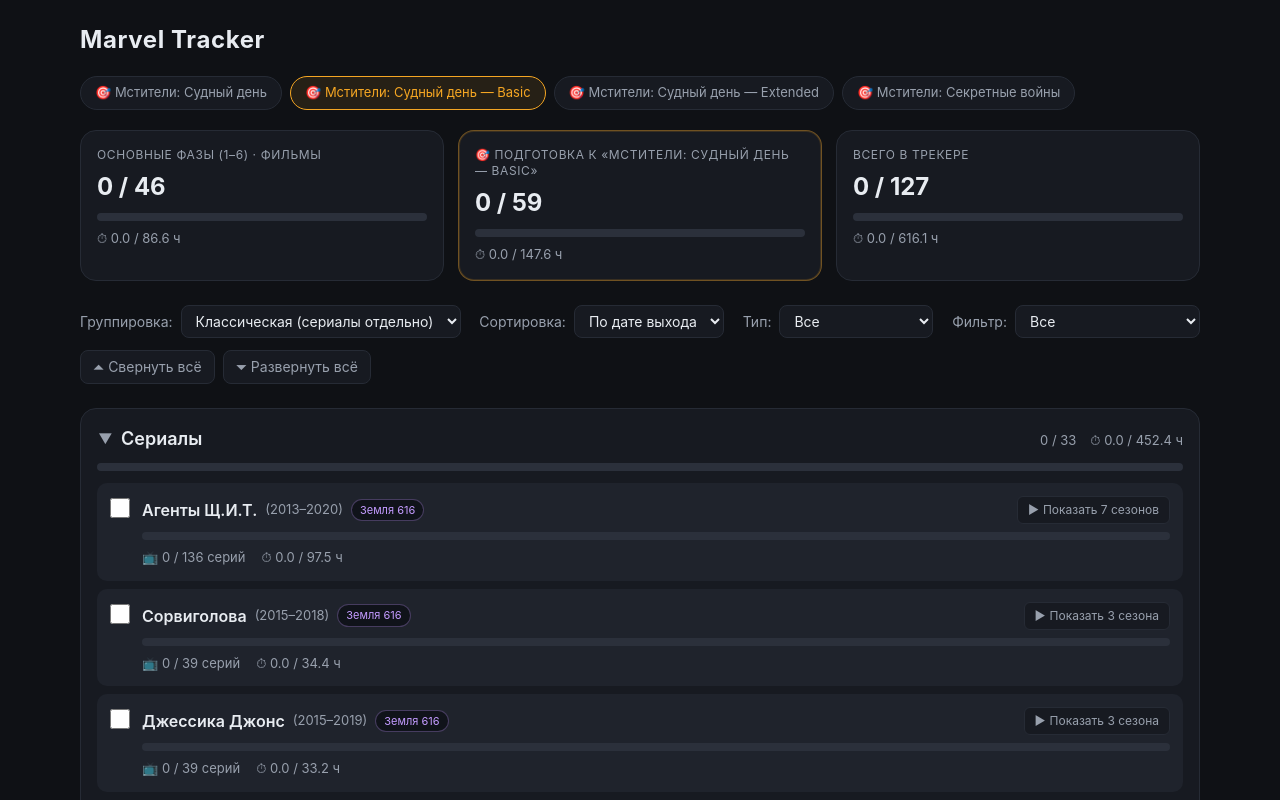
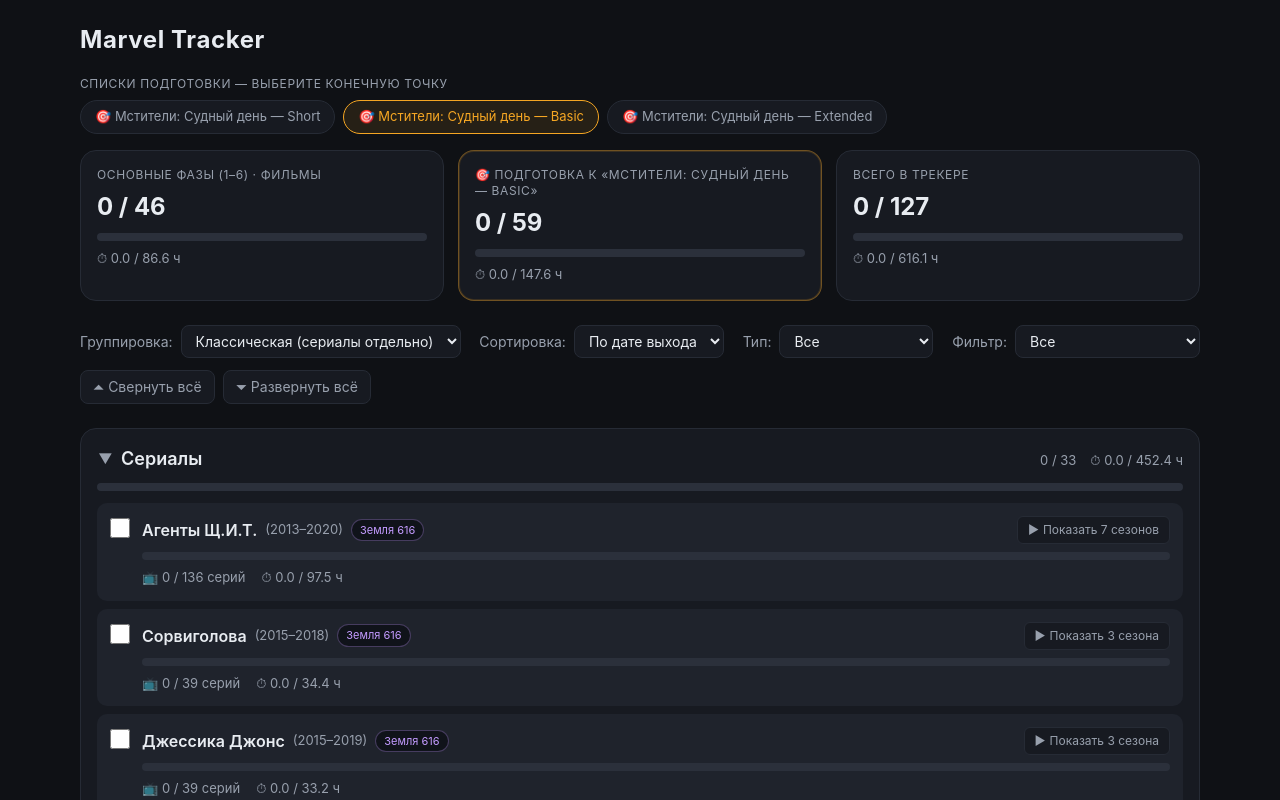
Before and after one commit to JuliettaLynx/marvel-tracker, a React (Vite) app: page / in a window 1280 px wide. Shown: the top 800 px of the page. Built offline with nearby package versions, Linux system fonts and the light colour scheme.

Commit message:
ui: prep tabs (caption & wrap)

```diff
--- a/src/components/PrepTabs.jsx
+++ b/src/components/PrepTabs.jsx
@@ -1,7 +1,7 @@
 import { PREP_SETS } from '../data/marvelData'
 
 const TAB =
-  'cursor-pointer whitespace-nowrap rounded-full border border-[#262b35] bg-[#171a21] px-3.5 py-1.5 text-[13px] text-[#98a0ad] transition-colors hover:border-[#f5a623]/50 hover:text-[#e8ecf1]'
+  'cursor-pointer rounded-full border border-[#262b35] bg-[#171a21] px-3.5 py-1.5 text-[13px] text-[#98a0ad] transition-colors hover:border-[#f5a623]/50 hover:text-[#e8ecf1]'
 const TAB_ACTIVE =
   'border-[#f5a623] bg-[#f5a623]/10 text-[#f5a623] hover:text-[#f5a623]'
 
@@ -11,7 +11,11 @@
  */
 export default function PrepTabs({ active, onChange }) {
   return (
-    <section className="mb-4 flex gap-2 overflow-x-auto pb-1">
+    <section className="mb-4">
+      <div className="mb-2 text-xs uppercase tracking-wider text-[#98a0ad]">
+        Списки подготовки — выберите конечную точку
+      </div>
+      <div className="flex flex-wrap gap-2">
         {Object.entries(PREP_SETS).map(([key, set]) => (
           <button
             key={key}
@@ -22,6 +26,7 @@
             🎯 {set.label}
           </button>
         ))}
+      </div>
     </section>
   )
 }
--- a/src/data/marvelData.js
+++ b/src/data/marvelData.js
@@ -350,7 +350,7 @@
 /* ---------- Наборы «подготовка к …» ---------- */
 export const PREP_SETS = {
     doomsday: {
-        label: 'Мстители: Судный день',
+        label: 'Мстители: Судный день — Short',
         itemIds: [
             'xm1', 'xm2', 'ca1', 'av1',
             'iw', 'endg', 'loki',
@@ -390,10 +390,6 @@
             'wonderman', 'sm4',
         ],
     },
-    secretWars: {
-        label: 'Мстители: Секретные войны',
-        itemIds: ['av5', 'sm3', 'sm4', 'ff4', 'dpool', 'thndrb', 'cap4', 'ds2', 'bp2'],
-    },
 }
 
 export const ACTIVE_PREP = 'doomsdayBasics'
--- a/src/utils/progress.js
+++ b/src/utils/progress.js
@@ -45,8 +45,6 @@
   }
 }
 
-export const fmt = (n, digits = 1) => Number(n).toFixed(digits)
-
 export function pluralRu(n, one, few, many) {
   const m10 = n % 10, m100 = n % 100
   if (m10 === 1 && m100 !== 11) return one
```
Lines whose indentation alone changed are shown as unchanged.
